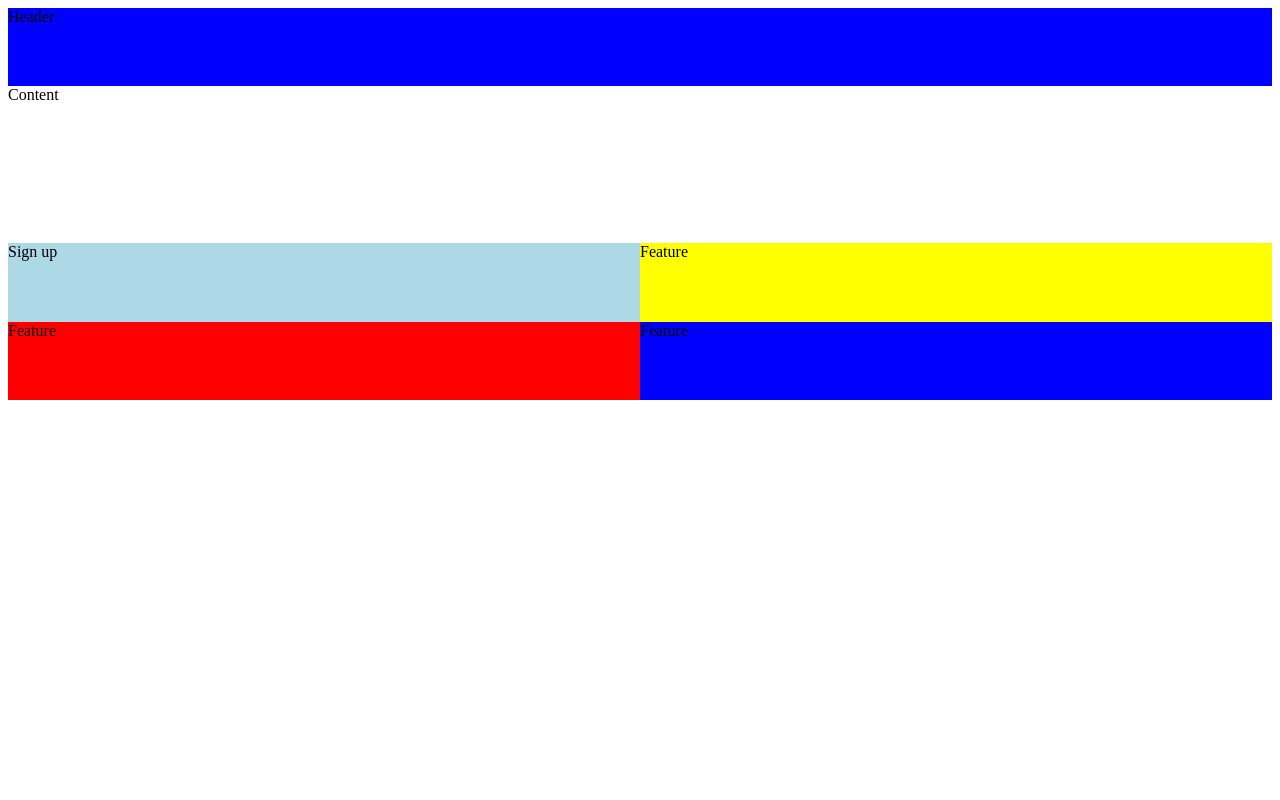
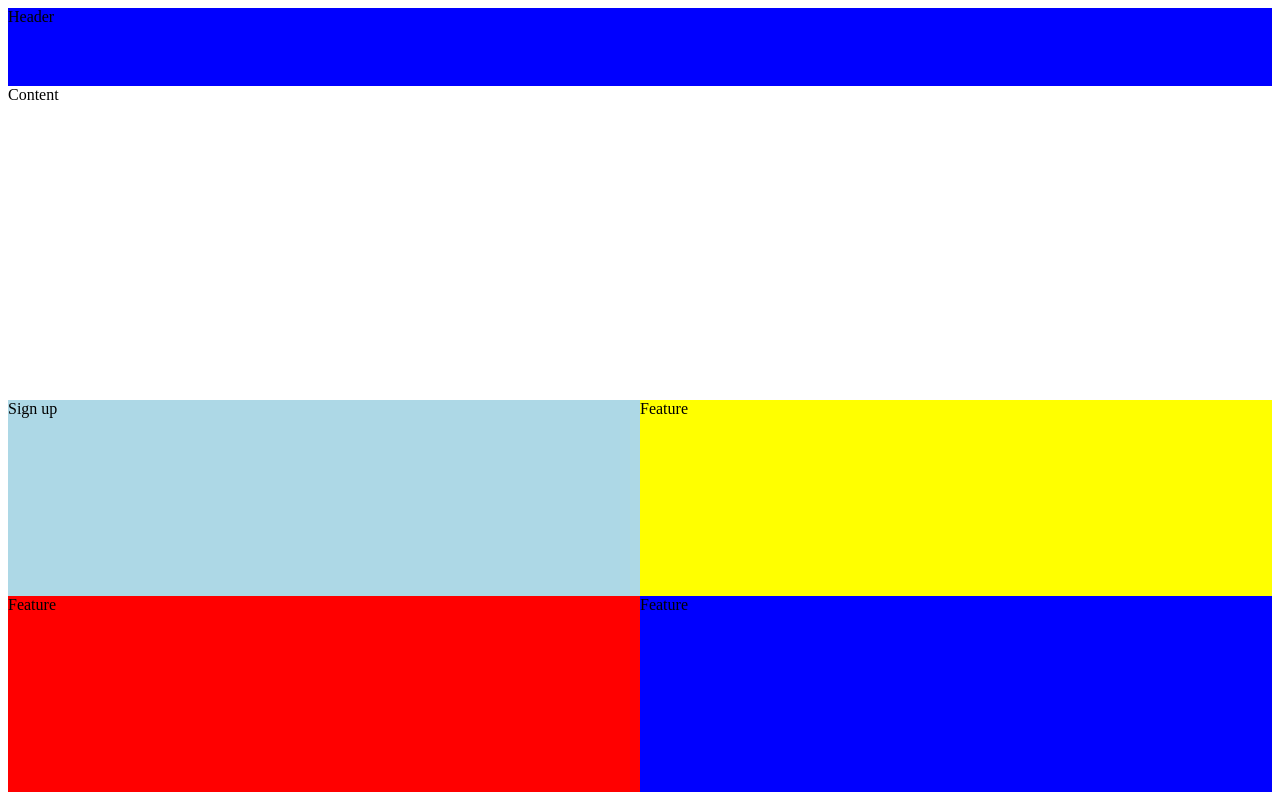
Before and after one commit to ChrystianAulaWebDesign/provam3, a plain HTML site: page index.html in a window 1280 px wide. Drawn offline with Linux system fonts and the light colour scheme.

Commit message:
Update index.html

```diff
--- a/index.html
+++ b/index.html
@@ -74,34 +74,34 @@
 
 	.box2 {
 	  width: 100%;
-	  height: 20%;
+	  height: 40%;
 	  background: white;
 	}
 
 	.box3 {
 	  width: 50%;
-	  height: 10%;
+	  height: 25%;
 	  background: lightblue;
 	  float: left;
 	}
 
 	.box4 {
 	  width: 50%;
-	  height: 10%;
+	  height: 25%;
 	  background: yellow;
 	  float: right;
 	}
 
 	.box5 {
 	  width: 50%;
-	  height: 10%;
+	  height: 25%;
 	  background: red;
 	  float: left;
 	}
 
 	.box6 {
 	  width: 50%;
-	  height: 10%;
+	  height: 25%;
 	  background: blue;
 	  float: right;
 	}
```
